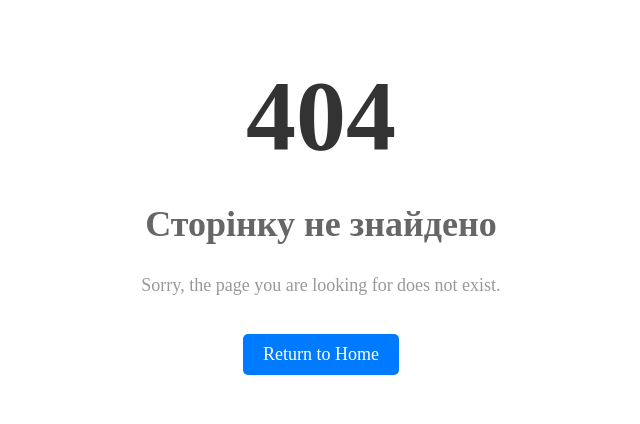
After one commit to naazarchiik/TacticMedicineBlog, a PHP site: page /views/site/error404.php in a window 1280 px wide. The commit adds this page. Shown: the top 424 px of the page, without its empty margins (319-959 px from the left). Run offline with PHP 8.4, Linux system fonts and the light colour scheme.

Commit message:
Error pages added, some category page improvement

```diff
--- a/Controllers/CategoryController.php
+++ b/Controllers/CategoryController.php
@@ -4,6 +4,7 @@ namespace Controllers;
 
 use Core\Controller;
 use Models\Category;
+use Models\Users;
 
 class CategoryController extends Controller
 {
@@ -19,6 +20,10 @@ class CategoryController extends Controller
 
     public function action_add(): array
     {
+        if (!Users::is_admin()) {
+            return $this->redirect('/category/index');
+        }
+
         if ($this->is_post) {
             $maxSize = 8 * 1024 * 1024;
             $file = $_FILES['file'];
--- a/Controllers/UsersController.php
+++ b/Controllers/UsersController.php
@@ -20,7 +20,7 @@ class UsersController extends Controller
         }
 
         if ($this->is_post) {
-            $user = Users::find_by_login_password($this->post->login, $this->post->password);
+            $user = Users::find_by_login_password($this->post->login, Users::hash_password($this->post->password));
             if (!empty($user)) {
                 Users::login_user($user);
                 return $this->redirect('/');
@@ -60,7 +60,7 @@ class UsersController extends Controller
             if (!$this->is_error_massage_exist()) {
                 Users::register_user(
                     $this->post->login,
-                    $this->post->password,
+                    Users::hash_password($this->post->password),
                     $this->post->firstname,
                     $this->post->lastname
                 );
--- a/Core/Controller.php
+++ b/Core/Controller.php
@@ -46,6 +46,11 @@ class Controller
         die;
     }
 
+    public function error($code, $message = null): Error
+    {
+        return new Error($code, $message);
+    }
+
     public function add_error_message($message = null): void
     {
         $this->error_massages[] = $message;
--- a/Models/Users.php
+++ b/Models/Users.php
@@ -64,6 +64,11 @@ class Users extends Model
         Core::get()->session->remove('user');
     }
 
+    public static function hash_password($password): string
+    {
+        return md5($password);
+    }
+
     public static function register_user($login, $password, $firstname, $lastname): void
     {
         $user = new Users();
--- /dev/null
+++ b/Views/Site/error404.php
@@ -0,0 +1,48 @@
+<?php
+//$this->title = "Помилка"
+?>
+
+<style>
+    .error-container {
+        text-align: center;
+        padding: 50px 20px;
+    }
+
+    .error-container h1 {
+        font-size: 100px;
+        margin: 0;
+        color: #333;
+    }
+
+    .error-container h2 {
+        font-size: 36px;
+        color: #666;
+    }
+
+    .error-container p {
+        font-size: 18px;
+        color: #999;
+    }
+
+    .error-container a {
+        display: inline-block;
+        margin-top: 20px;
+        padding: 10px 20px;
+        font-size: 18px;
+        color: #fff;
+        background-color: #007BFF;
+        text-decoration: none;
+        border-radius: 5px;
+    }
+
+    .error-container a:hover {
+        background-color: #0056b3;
+    }
+
+</style>
+<div class="error-container">
+        <h1>404</h1>
+        <h2>Сторінку не знайдено</h2>
+        <p>Sorry, the page you are looking for does not exist.</p>
+        <a href="/">Return to Home</a>
+    </div>
--- a/Views/Users/registersuccess.php
+++ b/Views/Users/registersuccess.php
@@ -4,3 +4,4 @@ $this->title = "Реєстрація користувача";
 <div class="alert alert-success" role="alert">
     Ви успішно зареєструвались
 </div>
+<div class="d-flex justify-content-center"><a href="/" type="button" class="btn btn-primary px-3 mx-3">На головну</a></div>
```
Also changed, not shown: Controllers/SiteController.php (+10 -1 lines), Core/Error.php (added, +16 -0 lines), Core/Router.php (+4 -15 lines), Views/Category/index.php (+14 -1 lines), Views/Site/error403.php (renamed from Views/Site/error.php, +7 -5 lines).
